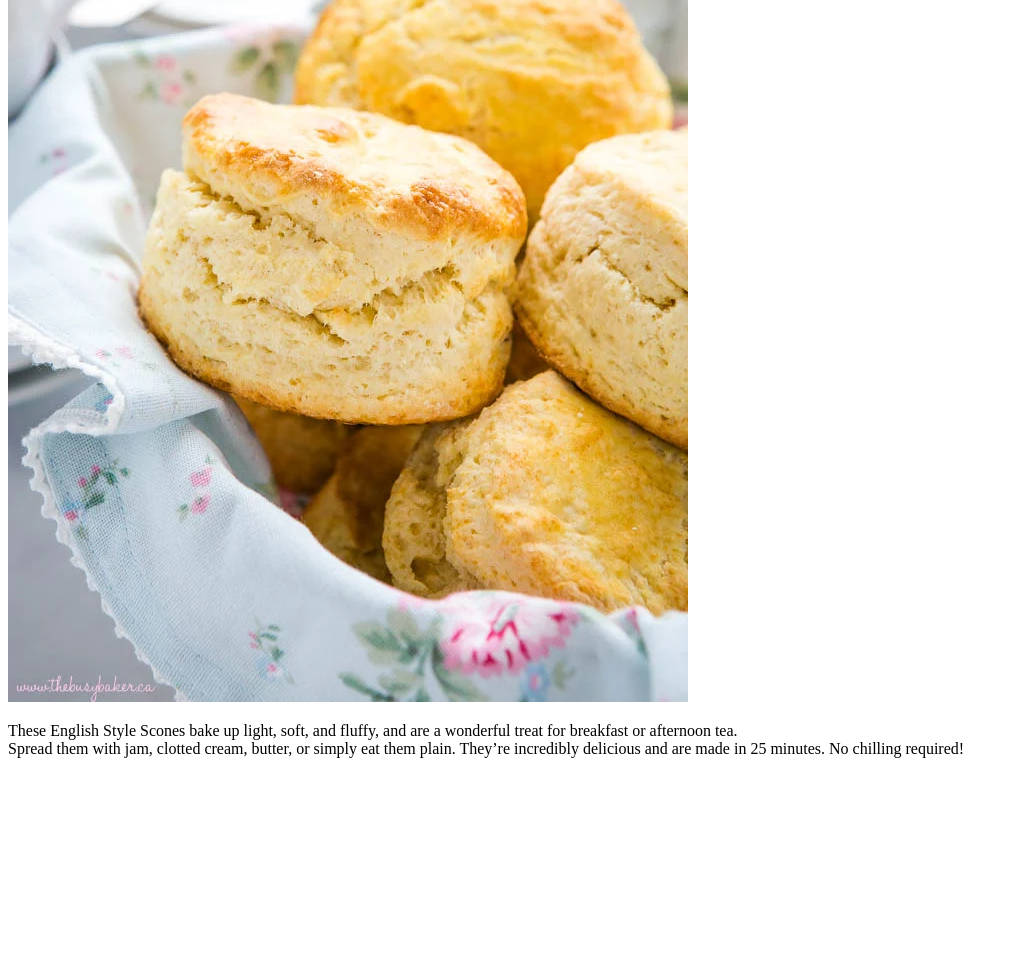
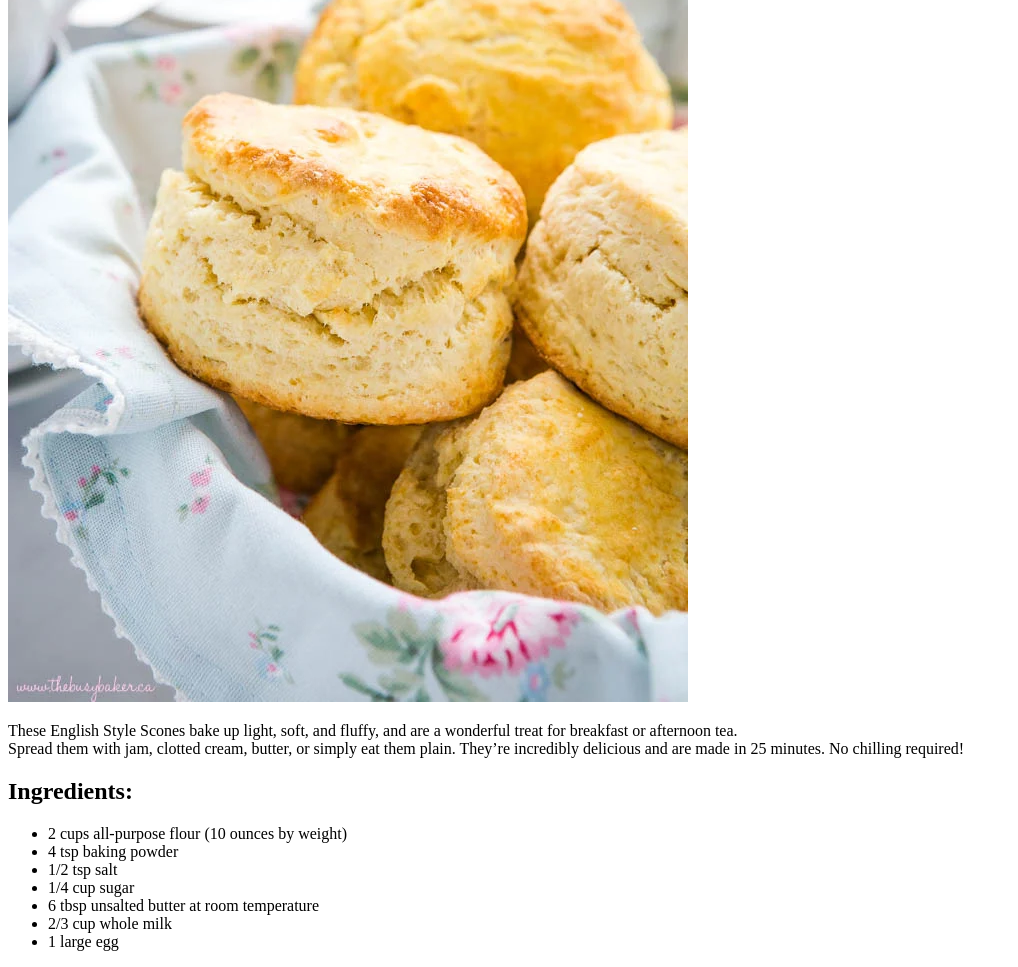
Before and after one commit to ArgDev2023/odin-recipes, a plain HTML site: page recipes/scones.html in a window 1280 px wide. Shown: the part 398-1365 px from the top of the page, without its empty margins (0-1018 px from the left). Before the commit the page ends 1172 px from the top, so only its background shows below. Drawn offline with Linux system fonts and the light colour scheme.

Commit message:
add ingredient list

```diff
--- a/recipes/scones.html
+++ b/recipes/scones.html
@@ -9,5 +9,17 @@
 <p>These English Style Scones bake up light, soft, and fluffy, and are a wonderful treat for breakfast or afternoon tea.<br>
 Spread them with jam, clotted cream, butter, or simply eat them plain. They’re incredibly delicious and are made in 25 minutes. No chilling required!
 </p>
+<p>
+    <h2>Ingredients:</h2>
+    <ul>
+        <li>2 cups all-purpose flour (10 ounces by weight)</li>
+        <li>4 tsp baking powder</li>
+        <li>1/2 tsp salt</li>
+        <li>1/4 cup sugar</li>
+        <li>6 tbsp unsalted butter at room temperature</li>
+        <li>2/3 cup whole milk</li>
+        <li>1 large egg</li>
+    </ul>
+</p>
 </body>
 </html>
```
